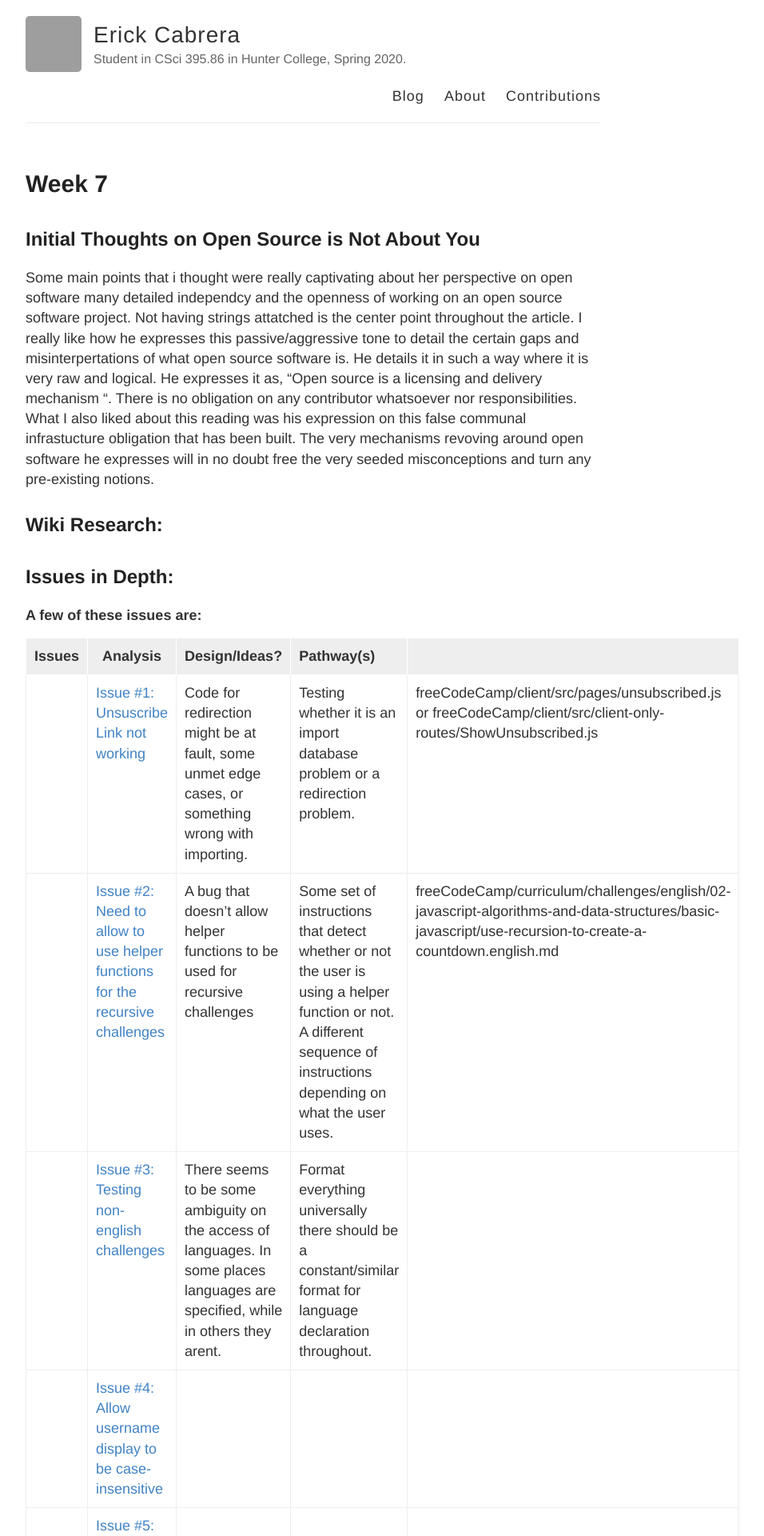
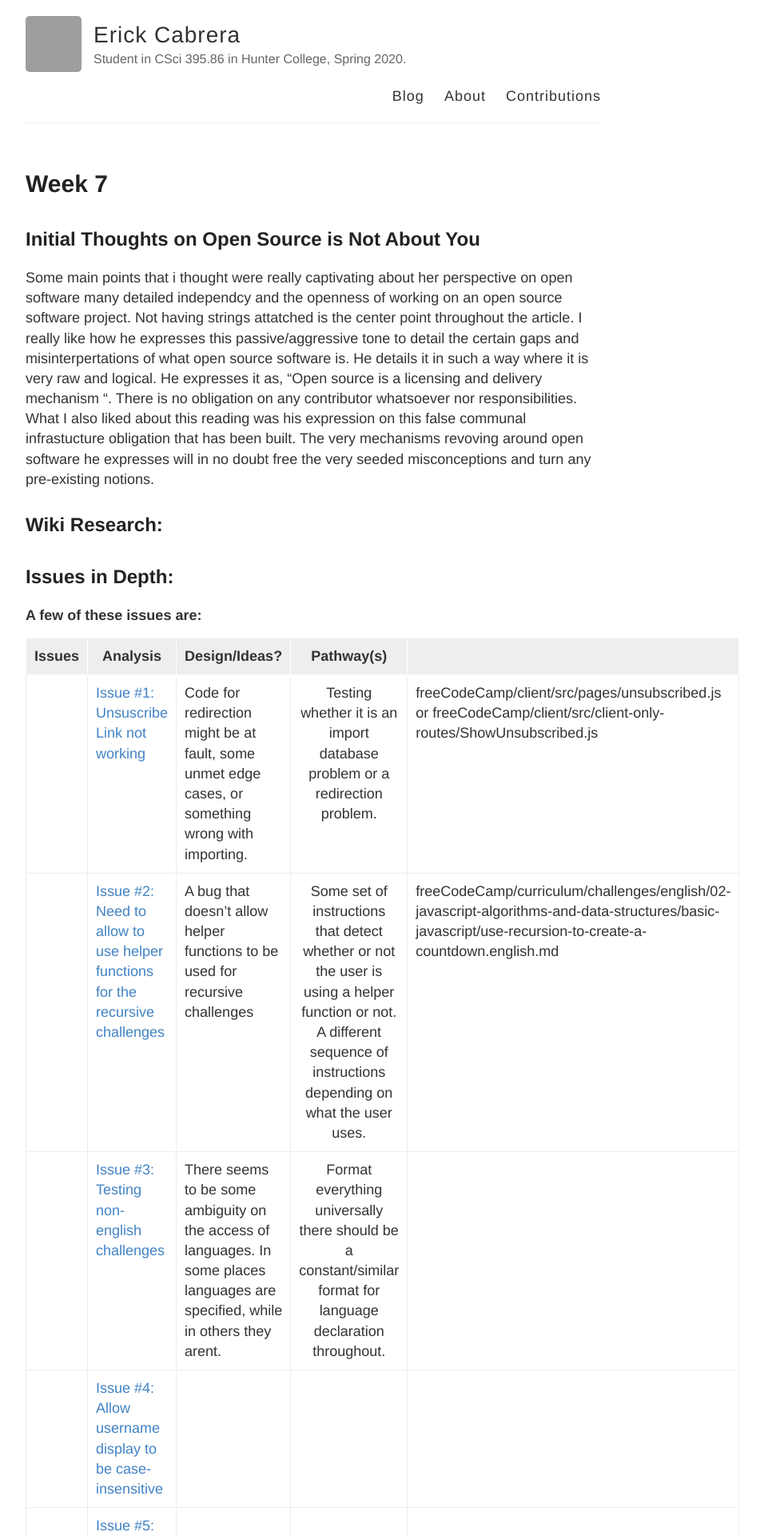
Before and after one commit to hunter-college-ossd-spr-2020/MarceloDamian-weekly, a Jekyll site: the page built from _posts/2020-03-15-week07.md, in a window 1280 px wide. Shown: the top 1920 px of the page at 80% size, without its empty margins (248-1204 px from the left). Built offline with Jekyll 4.4.1, drawn with Linux system fonts in a browser that asks for light colours; grey boxes are pictures that could not be loaded.

```diff
--- a/_posts/2020-03-15-week07.md
+++ b/_posts/2020-03-15-week07.md
@@ -14,8 +14,8 @@ title: Week 7
 
  **A few of these issues are:**
 
-Issues|    Analysis    |    Design/Ideas?    | Pathway(s)
-|---|---|---|:---|
+Issues| Analysis | Design/Ideas? | Pathway(s)
+|---|---|---|:---:|
 |[Issue #1: Unsuscribe Link not working](https://github.com/freeCodeCamp/freeCodeCamp/issues/38322)| Code for redirection might be at fault, some unmet edge cases, or something wrong with importing. | Testing whether it is an import database problem or a redirection problem.| freeCodeCamp/client/src/pages/unsubscribed.js or freeCodeCamp/client/src/client-only-routes/ShowUnsubscribed.js
 |[Issue #2: Need to allow to use helper functions for the recursive challenges](https://github.com/freeCodeCamp/freeCodeCamp/issues/37868) | A bug that doesn't allow helper functions to be used for recursive challenges|Some set of instructions that detect whether or not the user is using a helper function or not. A different sequence of instructions depending on what the user uses. | freeCodeCamp/curriculum/challenges/english/02-javascript-algorithms-and-data-structures/basic-javascript/use-recursion-to-create-a-countdown.english.md
 |[Issue #3: Testing non-english challenges](https://github.com/freeCodeCamp/freeCodeCamp/issues/34641) | There seems to be some ambiguity on the access of languages. In some places languages are specified, while in others they arent.|Format everything universally there should be a constant/similar format for language declaration throughout.|
```
